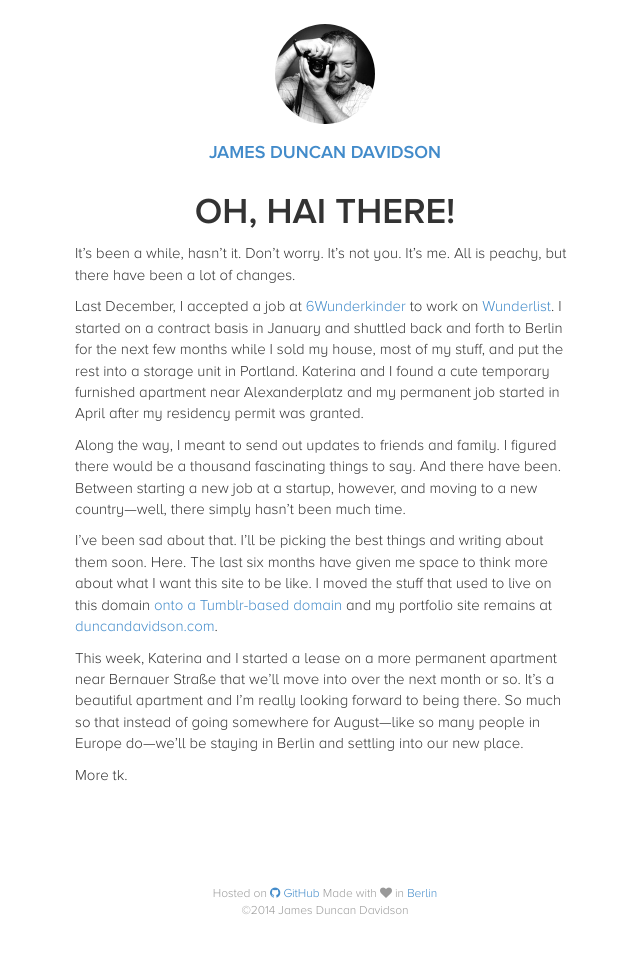
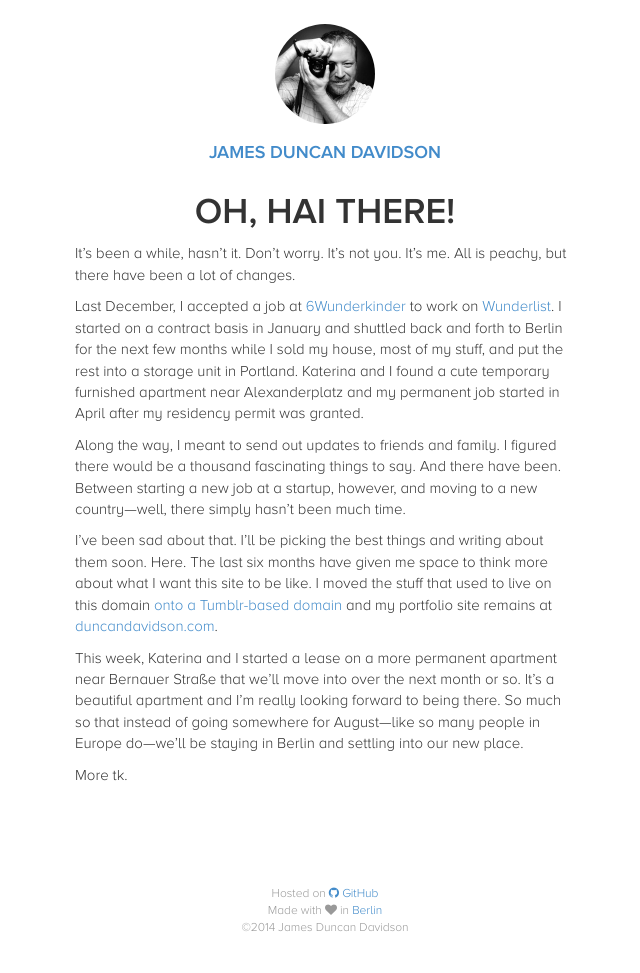
Before and after one commit to lonbaker/jdd.io, a Jekyll site: the page built from index.md, in a window 1280 px wide. Shown: the whole page, without its empty margins (315-955 px from the left). Built offline with Jekyll 4.4.1, drawn with Linux system fonts in a browser that asks for light colours; nearby versions of some CDN libraries.

Commit message:
line break!

```diff
--- a/_includes/footer.html
+++ b/_includes/footer.html
@@ -1,6 +1,6 @@
 <footer>
   <p>
-    Hosted on <a href="http://github.com/duncan/duncan.github.io"><i class="fa fa-github"></i> GitHub</a>
+    Hosted on <a href="http://github.com/duncan/duncan.github.io"><i class="fa fa-github"></i> GitHub</a><br>
     Made with <i class="fa fa-heart"></i> in <a href="http://www.berlin.de/en/">Berlin</a><br>
     ©2014 James Duncan Davidson
     <!-- James Duncan Davidson<br /> -->
```
